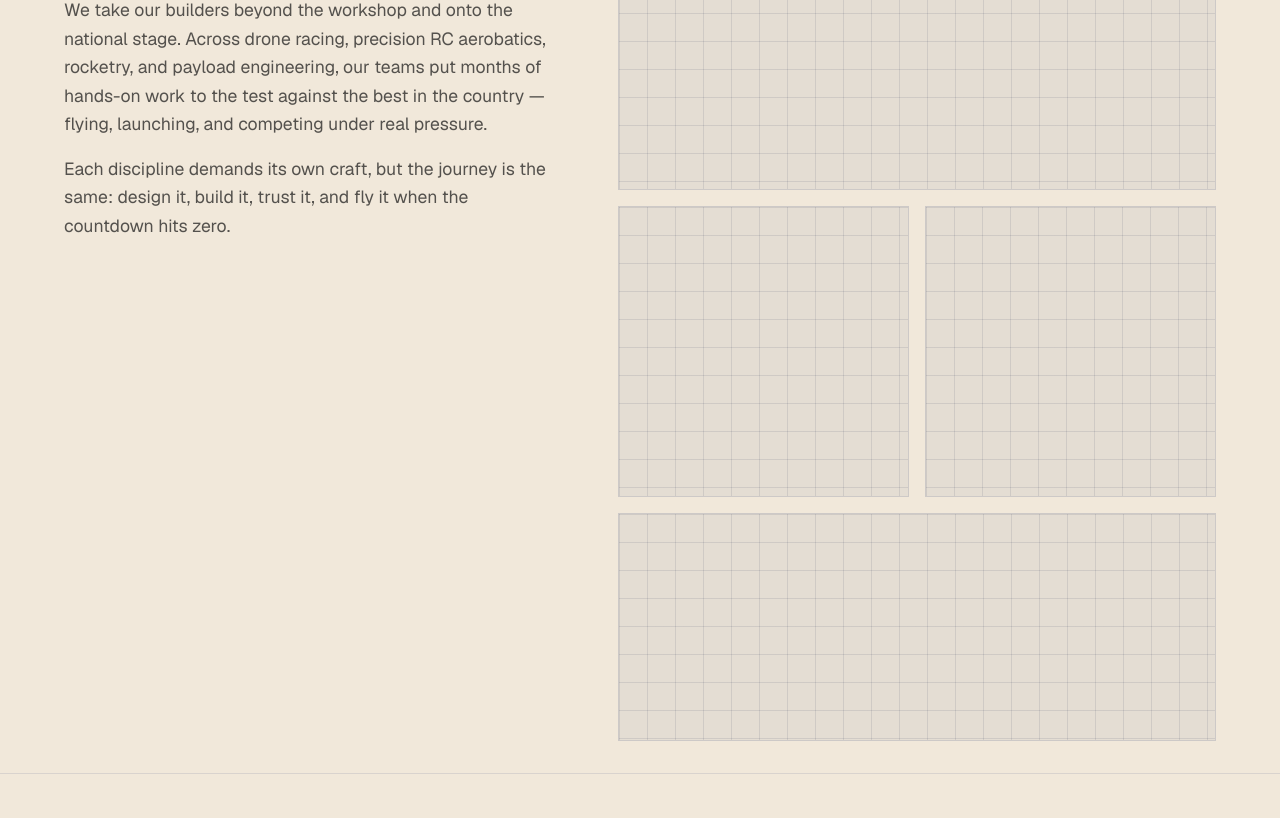
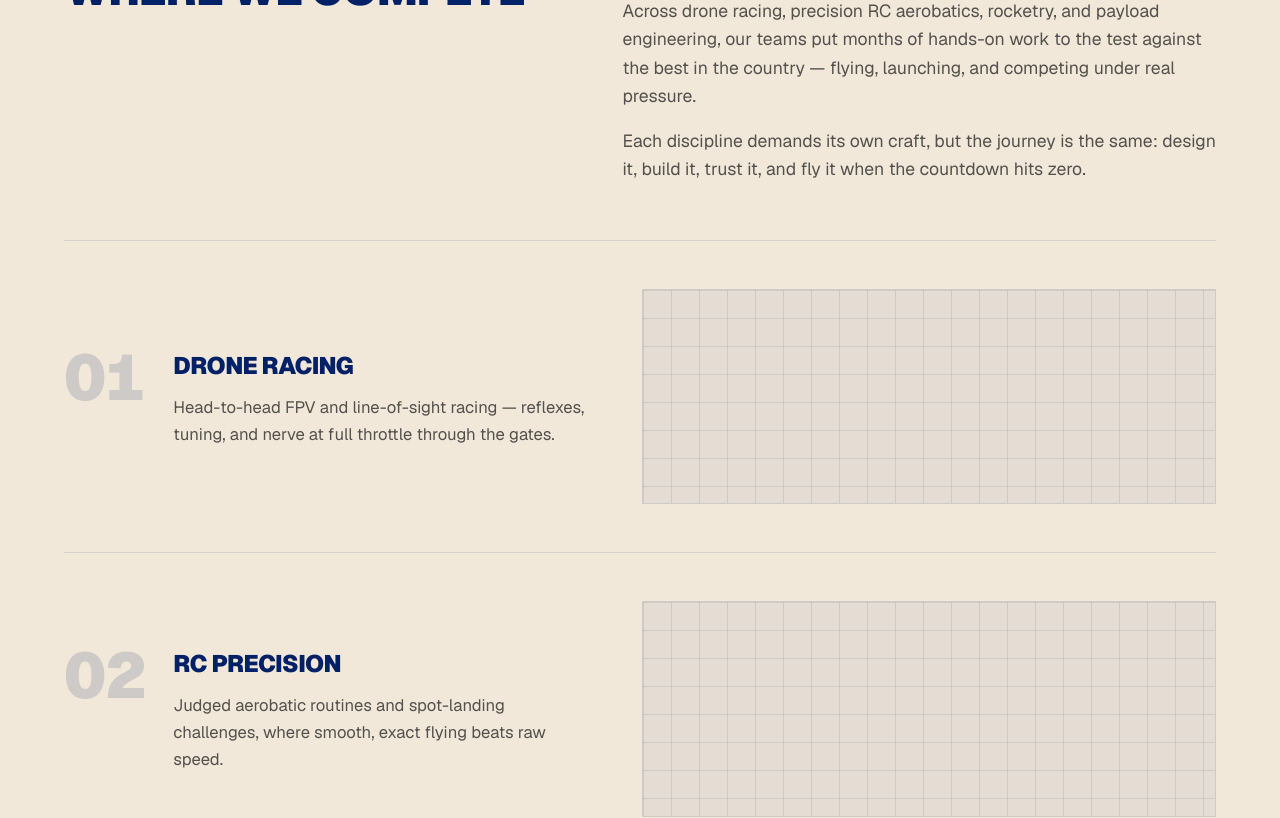
Before and after one commit to jeevankumar-abconlabs/quantumslate-site-v2, a Next.js app: page /competitions in a window 1280 px wide. Shown: the part 920-1738 px from the top of the page. Built offline with nearby package versions, Linux system fonts and the light colour scheme; a web font is replaced by a local one.

Commit message:
relayout for the competitions section

```diff
--- a/app/components/Competitions.tsx
+++ b/app/components/Competitions.tsx
@@ -1,16 +1,28 @@
-// National Level Competitions — matches the client sketch:
-//  1. A title band with the group photo living behind the heading (panel 9).
-//  2. A description + curated image mosaic of the disciplines (panel 10).
+// National Level Competitions:
+//  1. A title band with the group photo living behind the heading (kept as-is).
+//  2. An editorial discipline index — hairline-divided rows, each with an
+//     oversized number, the discipline, a one-liner, and a wide photo strip.
 // Solid brand colours only, no gradients. Photo areas are placeholders with the
 // site's engineering-grid motif — drop real photos into /public/competitions
 // and swap each placeholder <div> for <Image ... fill className="object-cover" />.
 
-// Tile shapes for the mosaic — labels kept only as alt text for the real photos.
-const TILES = [
-  { alt: "Drone Racing", span: "sm:col-span-2 aspect-[16/10] sm:aspect-[16/7]" }, // feature
-  { alt: "RC Precision", span: "aspect-square" },
-  { alt: "Model Rocketry", span: "aspect-square" },
-  { alt: "Payload Challenge", span: "sm:col-span-2 aspect-[16/9] sm:aspect-[21/8]" },
+const DISCIPLINES = [
+  {
+    name: "Drone Racing",
+    copy: "Head-to-head FPV and line-of-sight racing — reflexes, tuning, and nerve at full throttle through the gates.",
+  },
+  {
+    name: "RC Precision",
+    copy: "Judged aerobatic routines and spot-landing challenges, where smooth, exact flying beats raw speed.",
+  },
+  {
+    name: "Model Rocketry",
+    copy: "Altitude and recovery contests — stable builds, clean parachute deployments, and the tightest apogee predictions.",
+  },
+  {
+    name: "Payload Challenge",
+    copy: "Engineering missions: lift, carry, and deliver a payload within strict weight, size, and time budgets.",
+  },
 ];
 
 export default function Competitions() {
@@ -35,31 +47,49 @@ export default function Competitions() {
           </div>
         </div>
 
-        {/* ── Description + disciplines mosaic ── */}
-        <div className="mt-14 grid gap-12 md:grid-cols-[minmax(0,0.9fr)_minmax(0,1.1fr)] md:gap-16">
-          {/* Left: copy */}
-          <div className="flex flex-col md:sticky md:top-28 md:self-start">
+        {/* ── Discipline index: intro, then hairline-divided numbered rows ── */}
+        <div className="mt-16 md:mt-24">
+          <div className="grid gap-6 md:grid-cols-[minmax(0,1fr)_minmax(0,1.2fr)] md:gap-16">
             <h2 className="text-[clamp(1.75rem,4vw,2.75rem)] font-black uppercase leading-[1] tracking-tight text-navy">
               Where We Compete
             </h2>
-            <p className="mt-6 text-[clamp(0.95rem,1.4vw,1.1rem)] leading-relaxed text-foreground/70">
-              We take our builders beyond the workshop and onto the national
-              stage. Across drone racing, precision RC aerobatics, rocketry, and
-              payload engineering, our teams put months of hands-on work to the
-              test against the best in the country — flying, launching, and
-              competing under real pressure.
-            </p>
-            <p className="mt-4 text-[clamp(0.95rem,1.4vw,1.1rem)] leading-relaxed text-foreground/70">
-              Each discipline demands its own craft, but the journey is the same:
-              design it, build it, trust it, and fly it when the countdown hits
-              zero.
-            </p>
+            <div>
+              <p className="text-[clamp(0.95rem,1.4vw,1.1rem)] leading-relaxed text-foreground/70">
+                We take our builders beyond the workshop and onto the national
+                stage. Across drone racing, precision RC aerobatics, rocketry,
+                and payload engineering, our teams put months of hands-on work
+                to the test against the best in the country — flying, launching,
+                and competing under real pressure.
+              </p>
+              <p className="mt-4 text-[clamp(0.95rem,1.4vw,1.1rem)] leading-relaxed text-foreground/70">
+                Each discipline demands its own craft, but the journey is the
+                same: design it, build it, trust it, and fly it when the
+                countdown hits zero.
+              </p>
+            </div>
           </div>
 
-          {/* Right: curated image mosaic — one feature tile + supporting tiles */}
-          <div className="grid grid-cols-1 gap-4 sm:grid-cols-2">
-            {TILES.map((t) => (
-              <PhotoTile key={t.alt} span={t.span} />
+          <div className="mt-14 divide-y divide-navy/10 border-y border-navy/10">
+            {DISCIPLINES.map((d, i) => (
+              <article
+                key={d.name}
+                className="grid items-center gap-6 py-10 md:grid-cols-[minmax(0,1fr)_minmax(0,1.1fr)] md:gap-14 md:py-12"
+              >
+                <div className="flex items-start gap-5 md:gap-7">
+                  <span className="text-[clamp(2.5rem,5vw,4rem)] font-black leading-none tracking-tight text-navy/15 tabular-nums">
+                    {String(i + 1).padStart(2, "0")}
+                  </span>
+                  <div className="pt-1">
+                    <h3 className="text-xl font-black uppercase tracking-tight text-navy md:text-2xl">
+                      {d.name}
+                    </h3>
+                    <p className="mt-3 max-w-md text-[clamp(0.9rem,1.3vw,1.05rem)] leading-relaxed text-foreground/70">
+                      {d.copy}
+                    </p>
+                  </div>
+                </div>
+                <PhotoTile span="aspect-[16/9] md:aspect-[16/6]" />
+              </article>
             ))}
           </div>
         </div>
```
